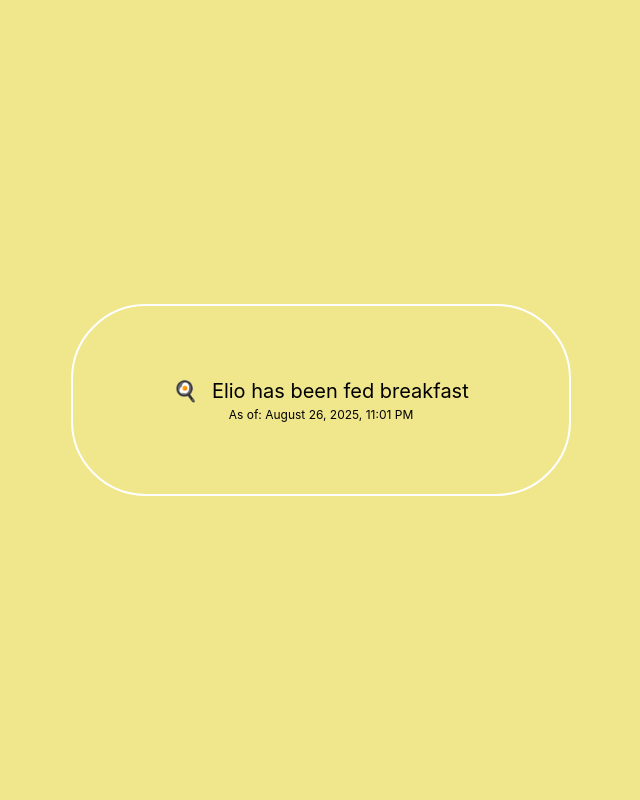
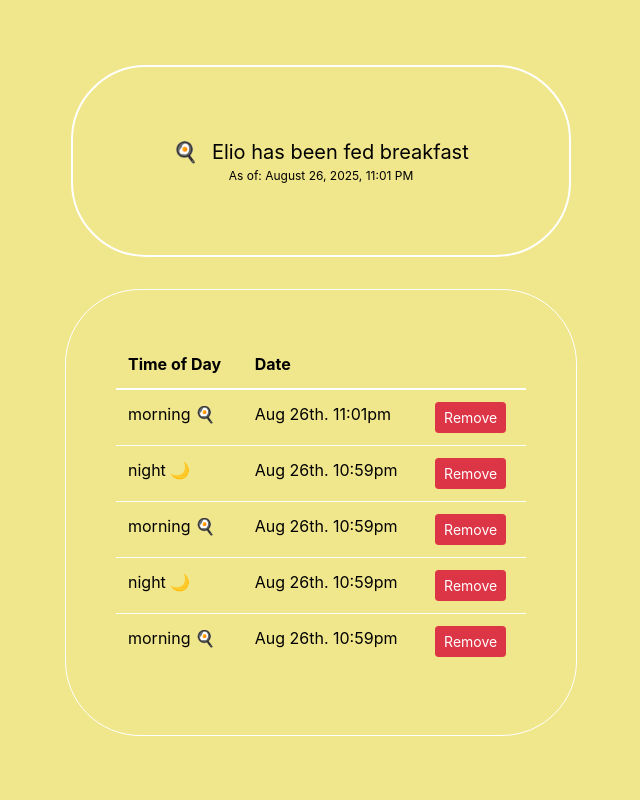
Before and after one commit to smturro2/personal-site, a Flask app: page /elio in a window 1280 px wide. Shown: the whole page, without its empty margins (319-959 px from the left). Run offline with Flask 3, Linux system fonts and the light colour scheme; data comes from the database, SQL or seed files in the repository; both versions use the stored data as it was after the commit; some libraries are stand-ins or nearby versions.

Commit message:
added fed histroy

```diff
--- a/app.py
+++ b/app.py
@@ -58,5 +58,14 @@ def set_elio_state():
     state_manager.set_state(new_state)
     return jsonify(state_manager.get_state())
 
+@app.route('/elio/feed-history', methods=['GET'])
+def get_feed_history():
+    return jsonify(state_manager.get_feed_history())
+
+@app.route('/elio/remove-feed-entry/<int:id>', methods=['DELETE'])
+def remove_feed_entry(id):
+    state_manager.remove_feed_entry(id)
+    return jsonify(success=True)
+
 if __name__ == "__main__":
     app.run(debug=True)
--- a/elio.py
+++ b/elio.py
@@ -43,6 +43,19 @@ class StateManager:
             cursor.execute('INSERT INTO state (state, date) VALUES (?, ?)', (new_state, datetime.now(ZoneInfo('America/Chicago')).isoformat()))
             conn.commit()
 
+    def get_feed_history(self, max_entries=5):
+        with sqlite3.connect(self.db_path) as conn:
+            cursor = conn.cursor()
+            cursor.execute('SELECT id, state, date FROM state ORDER BY id DESC LIMIT ?', (max_entries,))
+            rows = cursor.fetchall()
+            return [{"id": row[0], "state": row[1], "date": row[2]} for row in rows]
+
+    def remove_feed_entry(self, entry_id):
+        with sqlite3.connect(self.db_path) as conn:
+            cursor = conn.cursor()
+            cursor.execute('DELETE FROM state WHERE id = ?', (entry_id,))
+            conn.commit()
+
 
 def get_random_image(state):
     all_files = (
--- a/static/css/elio_styles.css
+++ b/static/css/elio_styles.css
@@ -20,7 +20,71 @@ div#feed-button {
     background: none;
     padding: 70px 100px;
     font-size: em;
+    border:.1em solid black;
+    border-width: .1em;
+    border-radius: 75px;
+}
+
+
+/* Feed history */
+
+div#feed-history{
+    width: 40%;
+    border:.1em solid black;
+    background: none;
+    font-size: em;
     border-color: black;
     border-width: .1em;
     border-radius: 75px;
+    padding:50px
 }
+
+div#feed-history table {
+    border-collapse: separate;
+    border-spacing: 0;
+    width: 100%;
+    overflow: hidden;
+}
+
+#feed-table th {
+  border-top: none;
+  border-bottom: 1px solid;
+}
+
+/*
+    background: none;
+    font-size: em;
+    border-color: black;
+    border-width: .1em;
+    border-radius: 75px;
+*/
+}
+
+/*
+#feed-history th,
+#feed-history td {
+    border: 1px solid black;
+    padding: 8px;
+    text-align: center;
+}
+
+/*
+#feed-history th {
+    background-color: #f2f2f2;
+}
+#feed-history td {
+    background-color: white;
+}
+
+#feed-history th:first-child,
+#feed-history td:first-child {
+    border-top-left-radius: 15px;
+    border-bottom-left-radius: 15px;
+}
+
+#feed-history th:last-child,
+#feed-history td:last-child {
+    border-top-right-radius: 15px;
+    border-bottom-right-radius: 15px;
+}
+/*
--- a/templates/elio.html
+++ b/templates/elio.html
@@ -10,13 +10,31 @@
     <link rel="stylesheet" href="{{ url_for('static', filename='css/elio_styles.css') }}">
 </head>
 <body>
-    <div id="content" class="d-flex justify-content-center align-items-center vh-100" onclick="toggleState()">
-        <div id="feed-button" class="btn btn-lg btn-primary">
-            <span id="icon" class="mr-2"></span>
-            <span id="button-text"></span>
-            <div id="as-of-date"></div>
-        </div>
+<div id="content" class="d-flex flex-column justify-content-center align-items-center vh-100">
+
+    <!-- Feed Button -->
+    <div id="feed-button" class="btn btn-lg btn-primary mb-3" onclick="toggleState()">
+        <span id="icon" class="mr-2"></span>
+        <span id="button-text"></span>
+        <div id="as-of-date"></div>
     </div>
+
+    <!-- Feed Table -->
+    <div id="feed-history" class="mt-3">
+        <table  id="feed-table" class="table">
+            <thead>
+                <tr>
+                    <th scope="col">Time of Day</th>
+                    <th scope="col">Date</th>
+                    <th scope="col"></th>
+                </tr>
+            </thead>
+            <tbody id="feed-history-body">
+            </tbody>
+        </table>
+    </div>
+
+</div>
     <script>
         let state;
 
@@ -76,6 +94,7 @@
             .then(response => response.json())
             .then(data => {
                 setState(data.state, data.date);
+                fetchFeedHistory();
             });
         }
 
@@ -88,6 +107,33 @@
             const formattedTime = date.toLocaleTimeString(undefined, timeOptions);
 
             return `${formattedDate}, ${formattedTime}`;
+        }
+
+        function formatDateForDisplayTable(dateString) {
+            const date = new Date(dateString);
+
+            const monthNames = ["Jan", "Feb", "Mar", "Apr", "May", "Jun",
+                                "Jul", "Aug", "Sep", "Oct", "Nov", "Dec"];
+
+            const month = monthNames[date.getMonth()];
+            const day = date.getDate();
+            const hour = date.getHours();
+            const minutes = date.getMinutes();
+
+            const daySuffix = (day) => {
+                if (day > 3 && day < 21) return 'th'; // catch 11th, 12th, 13th
+                switch (day % 10) {
+                    case 1:  return "st";
+                    case 2:  return "nd";
+                    case 3:  return "rd";
+                    default: return "th";
+                }
+            }
+
+            const formattedDay = `${day}${daySuffix(day)}`;
+            const formattedTime = `${((hour + 11) % 12 + 1)}:${minutes < 10 ? '0' : ''}${minutes}${hour >= 12 ? 'pm' : 'am'}`;
+
+            return `${month} ${formattedDay}. ${formattedTime}`;
         }
 
         function setState(newState = state, date = new Date().toLocaleString()) {
@@ -123,6 +169,17 @@
             const button = document.getElementById('feed-button');
             button.style.borderColor = state === 'morning' ? '#ffffff' : '#9370db';
             button.style.color = state === 'morning' ? '#000000' : '#ffffff';
+            const mytablediv = document.getElementById('feed-history');
+            mytablediv.style.borderColor = state === 'morning' ? '#ffffff' : '#9370db';
+            mytablediv.style.color = state === 'morning' ? '#000000' : '#ffffff';
+            const mytable = document.getElementById('feed-table');
+            // mytable.style.borderColor = state === 'morning' ? '#ffffff' : '#9370db';
+            mytable.style.color = state === 'morning' ? '#000000' : '#ffffff';
+            // Change the border color of table cells
+            const tableCells = document.querySelectorAll('#feed-table th, #feed-table td');
+            tableCells.forEach(cell => {
+              cell.style.borderColor = state === 'morning' ? '#ffffff' : '#9370db';
+            });
         }
 
         function toggleState() {
@@ -135,11 +192,51 @@
             fetchState();
         }
 
-        // Initialize state on page load
+        function fetchFeedHistory() {
+            // Define the emoji mapping
+            const stateEmojiMap = {
+                'morning': '🍳',
+                'night': '🌙'
+            };
+
+            fetch('/elio/feed-history')
+                .then(response => response.json())
+                .then(data => {
+                    const feedHistoryBody = document.getElementById('feed-history-body');
+                    feedHistoryBody.innerHTML = ''; // Clear the table
+                    data.forEach(entry => {
+                        const stateWithEmoji = `${entry.state} ${stateEmojiMap[entry.state] || ''}`;
+                        const row = document.createElement('tr');
+                        row.innerHTML = `
+                            <td>${stateWithEmoji}</td>
+                            <td>${formatDateForDisplayTable(entry.date)}</td>
+                            <td><button class="btn btn-danger btn-sm" onclick="removeFeedEntry(${entry.id})">Remove</button></td>
+                        `;
+                        feedHistoryBody.appendChild(row);
+                    });
+                });
+        }
+
+        function removeFeedEntry(id) {
+            fetch(`/elio/remove-feed-entry/${id}`, {
+                method: 'DELETE'
+            })
+            .then(response => response.json())
+            .then(data => {
+                if (data.success) {
+                    fetchFeedHistory(); // Refresh the feed history
+                }
+            });
+        }
+
+        // On page load
+        document.addEventListener('DOMContentLoaded', fetchFeedHistory);
         document.addEventListener('DOMContentLoaded', initializeState);
 
         // Fetch new image every X seconds
         setInterval(fetchImage, 15000);
+
+
     </script>
 </body>
 </html>
```
Also changed, not shown: state.db.
